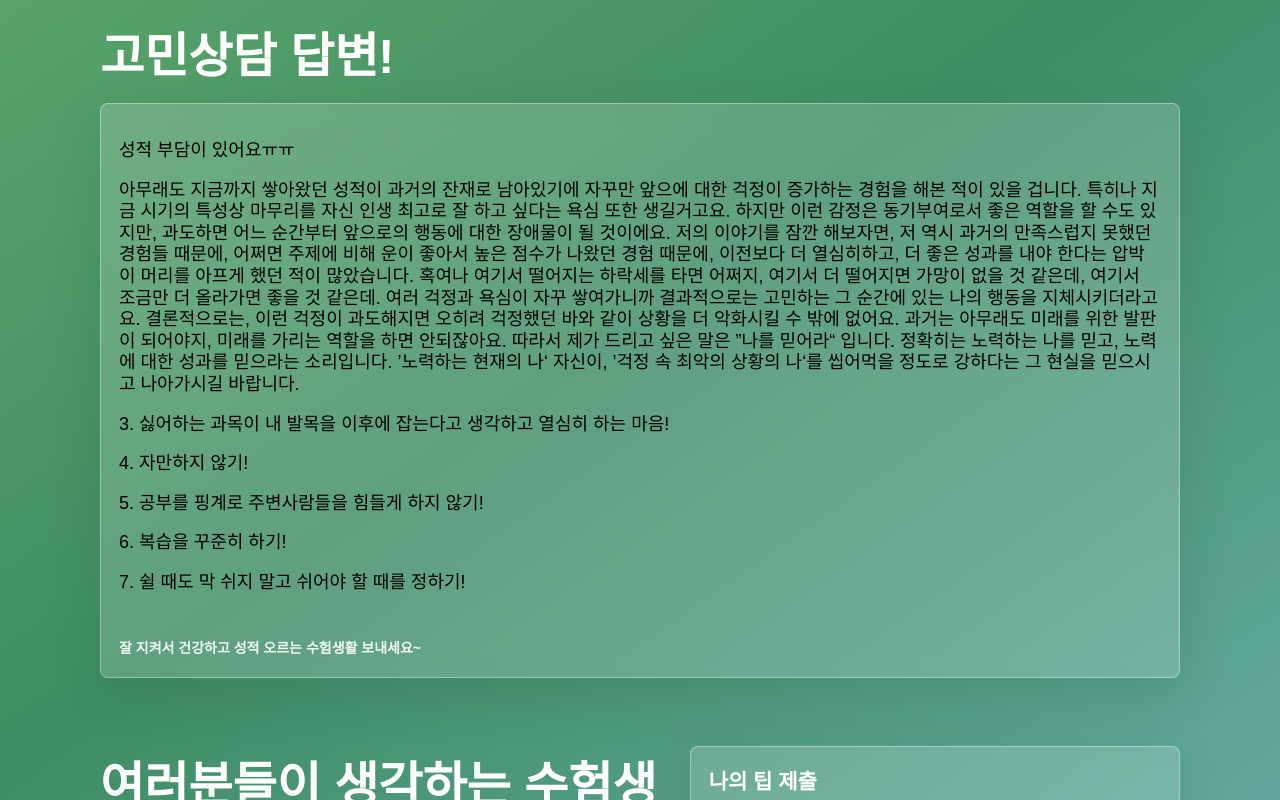
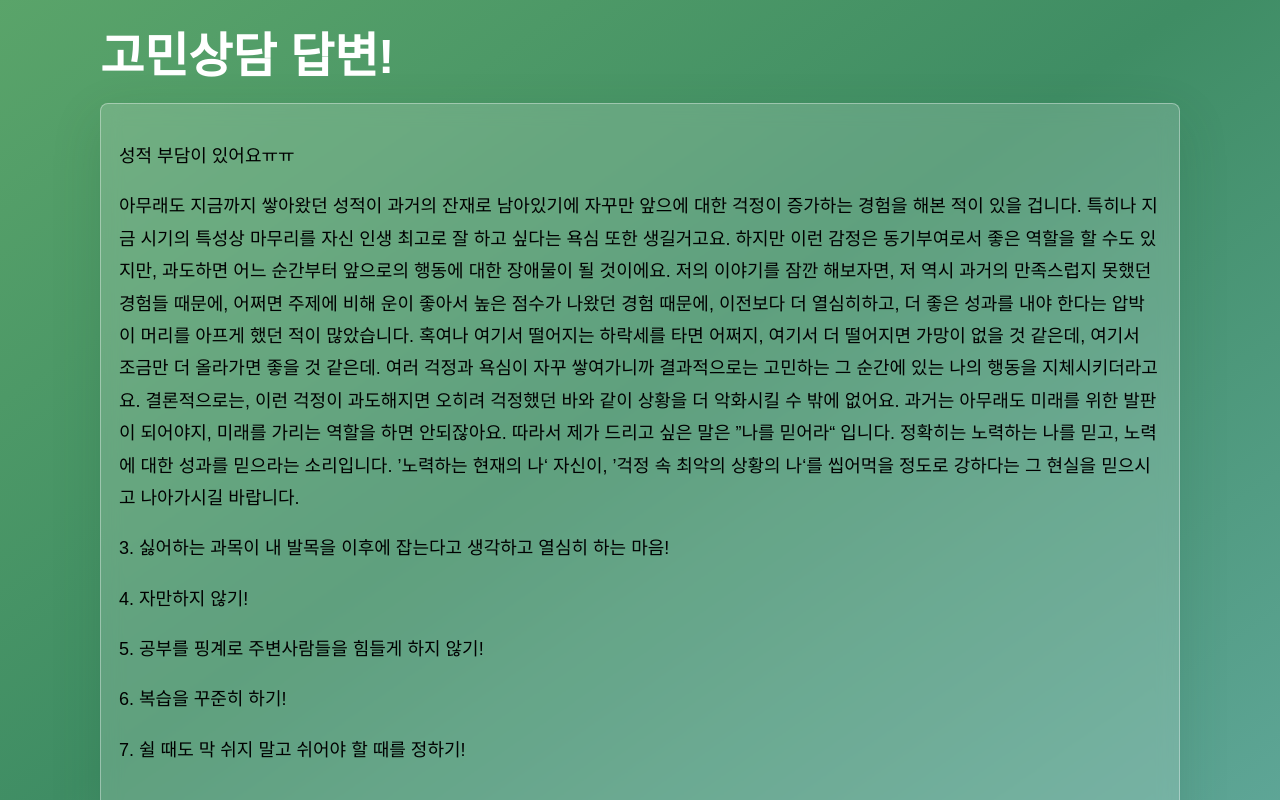
Before and after one commit to kseok72/websitevercel, a Next.js app: page / in a window 1280 px wide. Shown: the part 660-1460 px from the top of the page. Built offline with nearby package versions, Linux system fonts and the light colour scheme.

Commit message:
Update globals.css

```diff
--- a/app/globals.css
+++ b/app/globals.css
@@ -219,7 +219,7 @@ a {
   min-height: 240px;
   font-size: 18px;       /* 원하는 글씨 크기 (예: 18px, 20px 등) */
   color: #000000;        /* 원하는 글씨 색상 (예: 노란색 #f5bd4f 또는 연그린 #c9f0c6) */
-  line-height: 1.2;      /* 줄간격을 넓혀서 보기 편하게 만듭니다 */
+  line-height: 1.8;      /* 줄간격을 넓혀서 보기 편하게 만듭니다 */
   margin-bottom: 12px;   /* 번호별 간격을 살짝 띄워줍니다 */
 }
 
```
